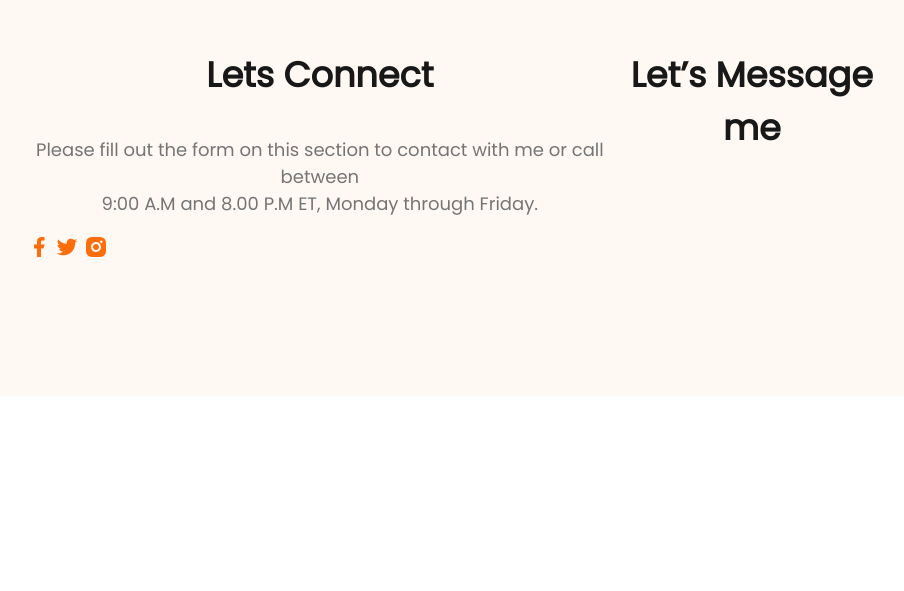
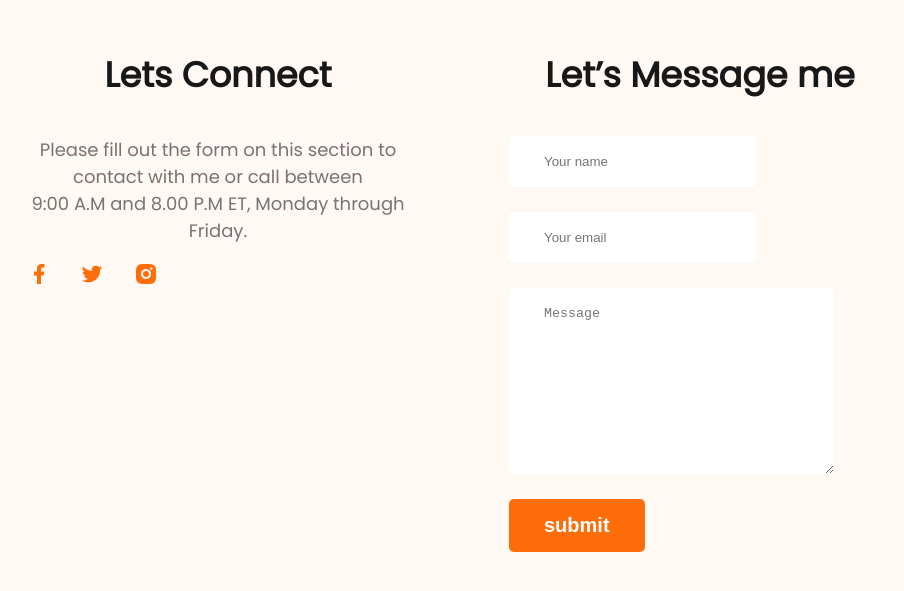
Before and after one commit to ireen-mishu/webdevelopment-portfolio, a plain HTML site: page index.html in a window 1280 px wide. Shown: the part 3563-4154 px from the top of the page, without its empty margins (181-1085 px from the left). Before the commit the page ends 3967 px from the top, so only its background shows below. Drawn offline with Linux system fonts and the light colour scheme; a web font is replaced by a local one.

Commit message:
finished the footer

```diff
--- a/index.html
+++ b/index.html
@@ -158,6 +158,12 @@
         </div>
         <div class="footer-column">
             <h3 class="section-title">Let’s Message me</h3>
+            <form class="contact" action="">
+                <input type="text" placeholder="Your name">
+                <input type="email" name="" placeholder="Your email" id="">
+                <textarea name="" placeholder="Message" id="" cols="30" rows="10"></textarea>
+                <input class="btn-primary" type="submit" value="submit">
+            </form>
         </div>
     </footer>
 </body>
--- a/styles/protfolio.css
+++ b/styles/protfolio.css
@@ -164,7 +164,23 @@ main section{
 /* footer style */
 footer{
     display: flex;
+    gap: 100px;
     background-color: #FFF8F3 ;
     margin-top: 100px;
     padding: 130px 200px;
 }
+.footer-column{
+    width: 50%;
+}
+.social-links a{
+    margin-right: 25px;
+}
+.contact input[type="text"],.contact input[type="email"] ,textarea{
+    display: block;
+    margin-bottom: 25px;
+    padding: 18px 35px;
+    color: #757575;
+    background-color: #FFF;
+    border-radius: 5px;
+    border: 0;
+}
```
